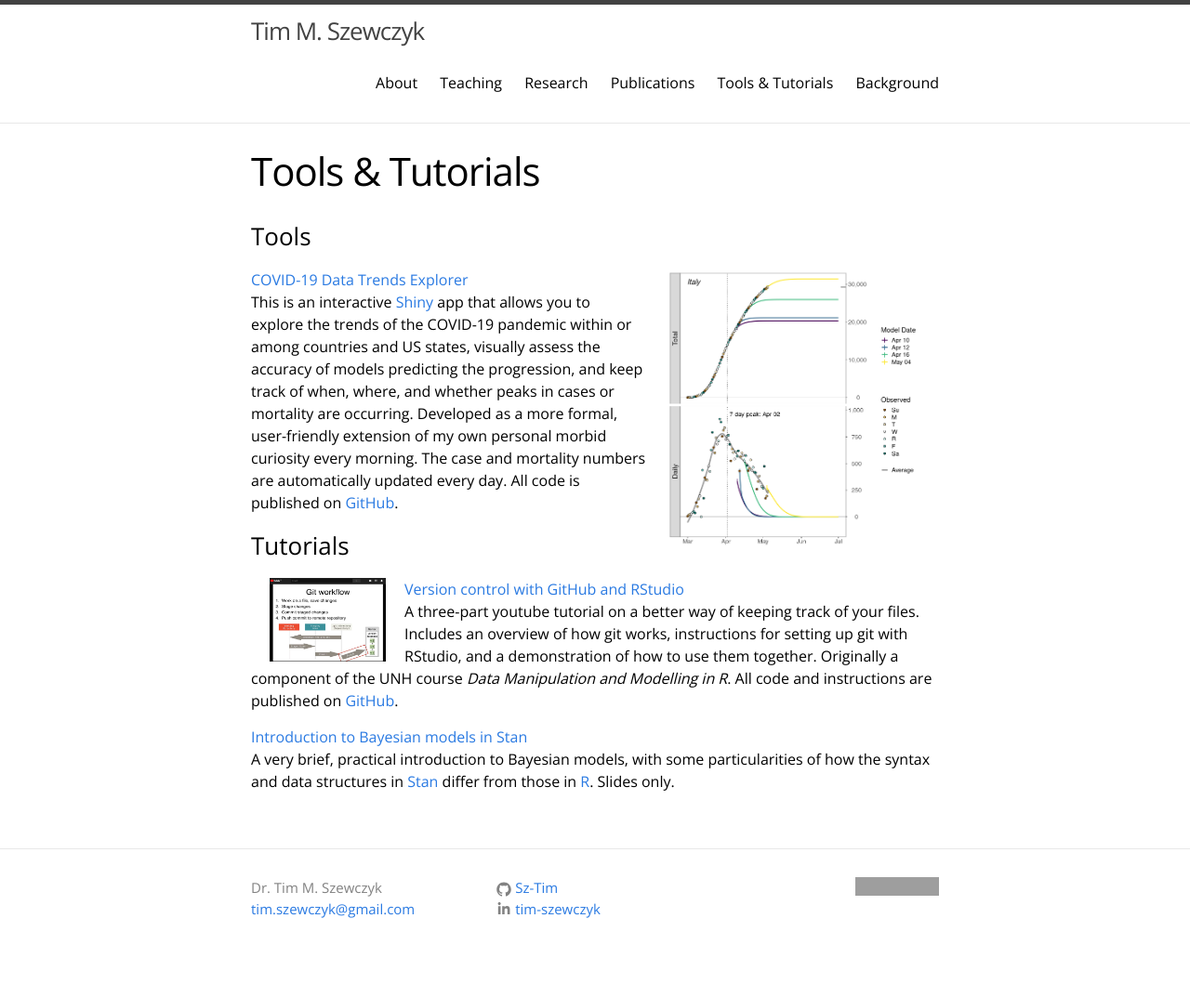
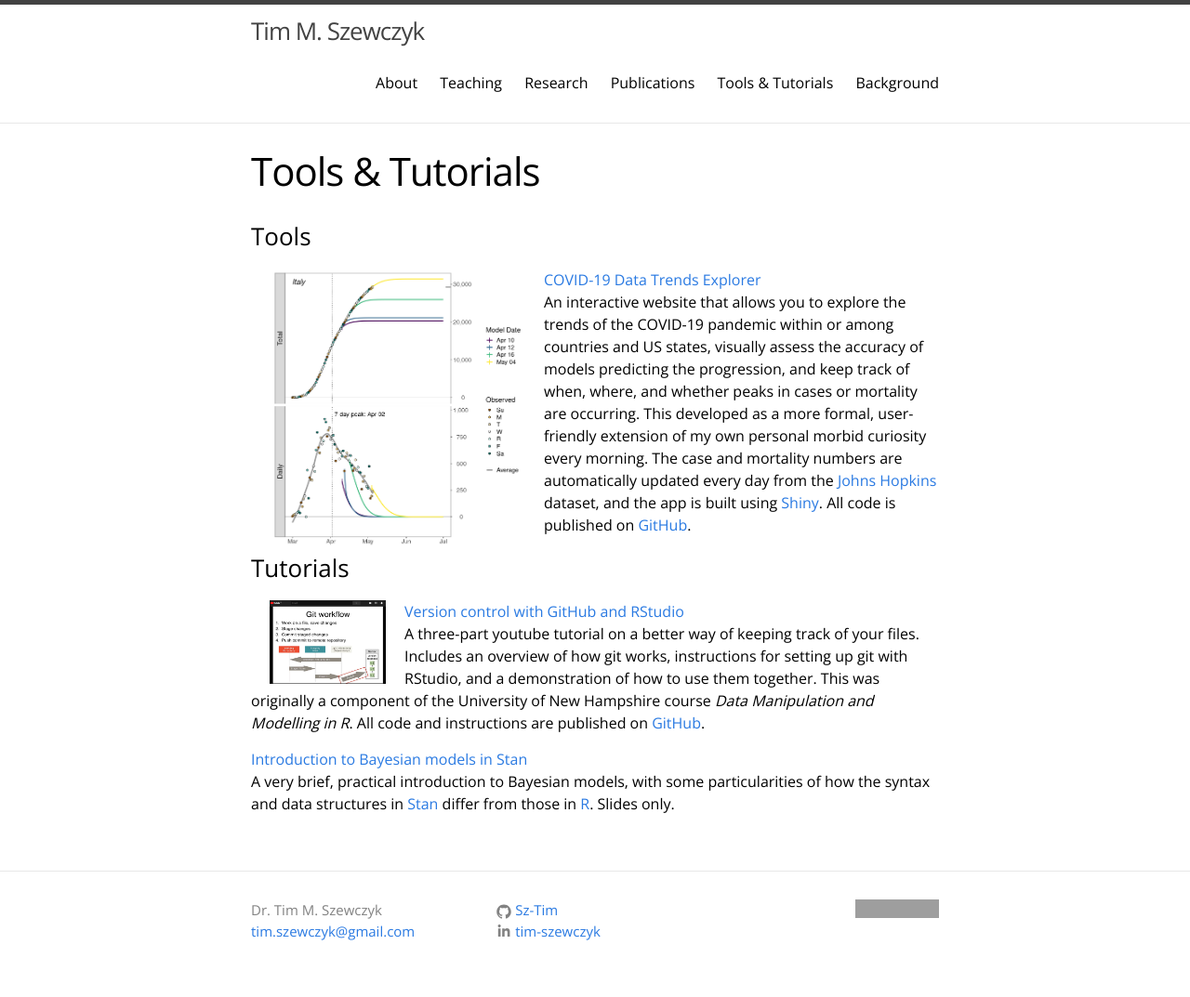
Before and after one commit to Sz-Tim/Sz-Tim.github.io, a Jekyll site: the page built from tools.md, in a window 1280 px wide. Shown: the whole page at 93% size. Built offline with Jekyll 4.4.1, drawn with Linux system fonts in a browser that asks for light colours; before the commit the page ends 1049 px from its top, so only the background shows below that; grey boxes are pictures that could not be loaded.

Commit message:
img placement

```diff
--- a/tools.md
+++ b/tools.md
@@ -6,13 +6,13 @@ weight: 5
 ---
 
 ### Tools
-<img width="275" height="300" style="float:right; margin: 0px 20px" src="{{ site.url }}/assets/COVID_Italy.png">[COVID-19 Data Trends Explorer](https://sz-tim.shinyapps.io/covid19-ihme/)
-This is an interactive [Shiny](https://shiny.rstudio.com/) app that allows you to explore the trends of the COVID-19 pandemic within or among countries and US states, visually assess the accuracy of models predicting the progression, and keep track of when, where, and whether peaks in cases or mortality are occurring. Developed as a more formal, user-friendly extension of my own personal morbid curiosity every morning. The case and mortality numbers are automatically updated every day. All code is published on [GitHub](https://github.com/Sz-Tim/COVID19-IHME).
+<img width="275" height="300" style="float:left; margin: 0px 20px" src="{{ site.url }}/assets/COVID_Italy.png">[COVID-19 Data Trends Explorer](https://sz-tim.shinyapps.io/covid19-ihme/)
+An interactive website that allows you to explore the trends of the COVID-19 pandemic within or among countries and US states, visually assess the accuracy of models predicting the progression, and keep track of when, where, and whether peaks in cases or mortality are occurring. This developed as a more formal, user-friendly extension of my own personal morbid curiosity every morning. The case and mortality numbers are automatically updated every day from the [Johns Hopkins](https://github.com/CSSEGISandData/COVID-19) dataset, and the app is built using [Shiny](https://shiny.rstudio.com/). All code is published on [GitHub](https://github.com/Sz-Tim/COVID19-IHME).
 
 
 ### Tutorials
 <img width="125" height="90" style="float:left; margin: 0px 20px" src="{{ site.url }}/assets/git_workflow.png">[Version control with GitHub and RStudio](https://www.youtube.com/playlist?list=PL7GjEq0oE7-YrZoV5eWkO-YOQbZtz-RxX)
-A three-part youtube tutorial on a better way of keeping track of your files. Includes an overview of how git works, instructions for setting up git with RStudio, and a demonstration of how to use them together. Originally a component of the UNH course *Data Manipulation and Modelling in R*. All code and instructions are published on [GitHub](https://github.com/Sz-Tim/NR995_Module_9).
+A three-part youtube tutorial on a better way of keeping track of your files. Includes an overview of how git works, instructions for setting up git with RStudio, and a demonstration of how to use them together. This was originally a component of the University of New Hampshire course *Data Manipulation and Modelling in R*. All code and instructions are published on [GitHub](https://github.com/Sz-Tim/NR995_Module_9).
 
 [Introduction to Bayesian models in Stan]({{ site.url }}/assets/stan_intro.pdf)
 A very brief, practical introduction to Bayesian models, with some particularities of how the syntax and data structures in [Stan](https://mc-stan.org//) differ from those in [R](http://cran.r-project.org/). Slides only.
```
